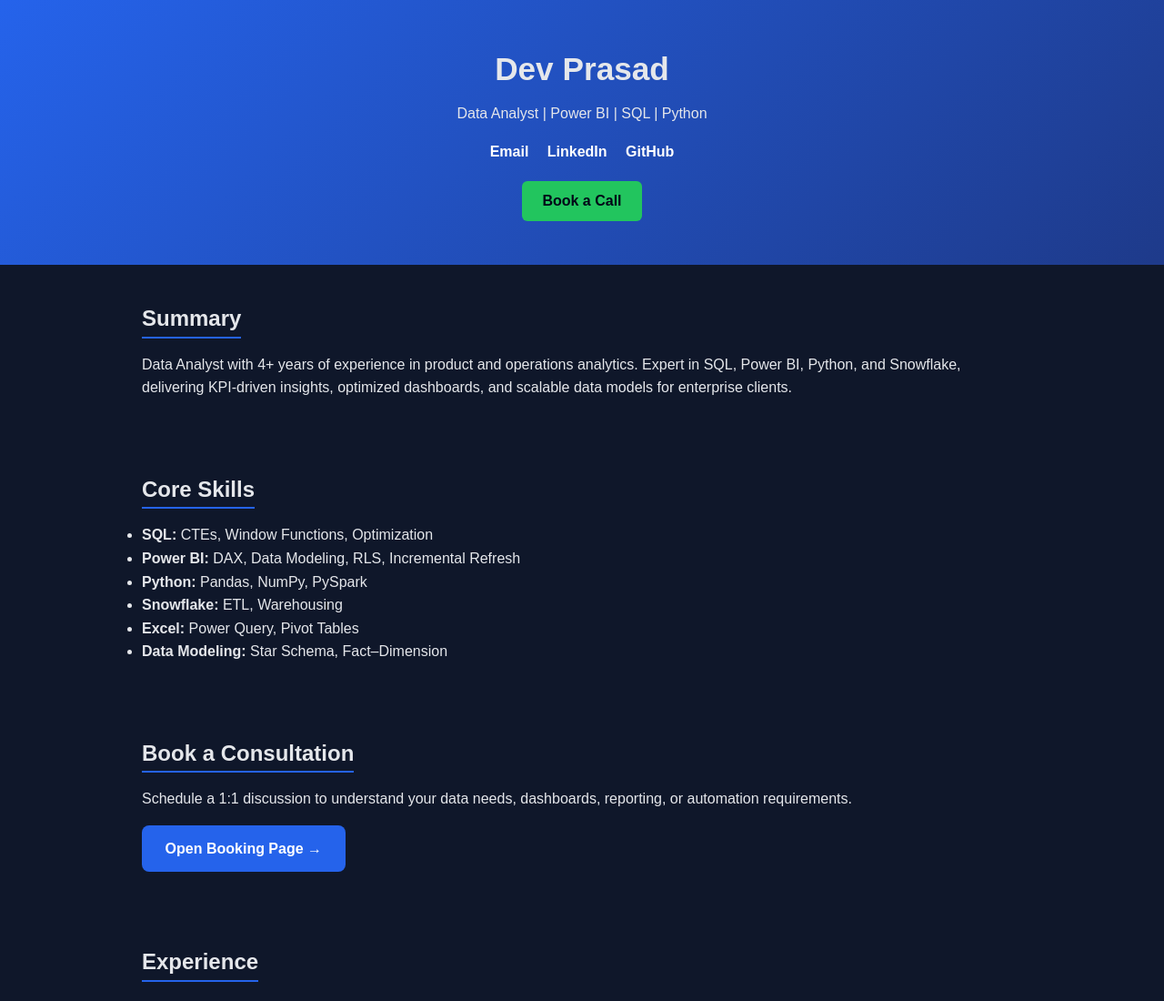
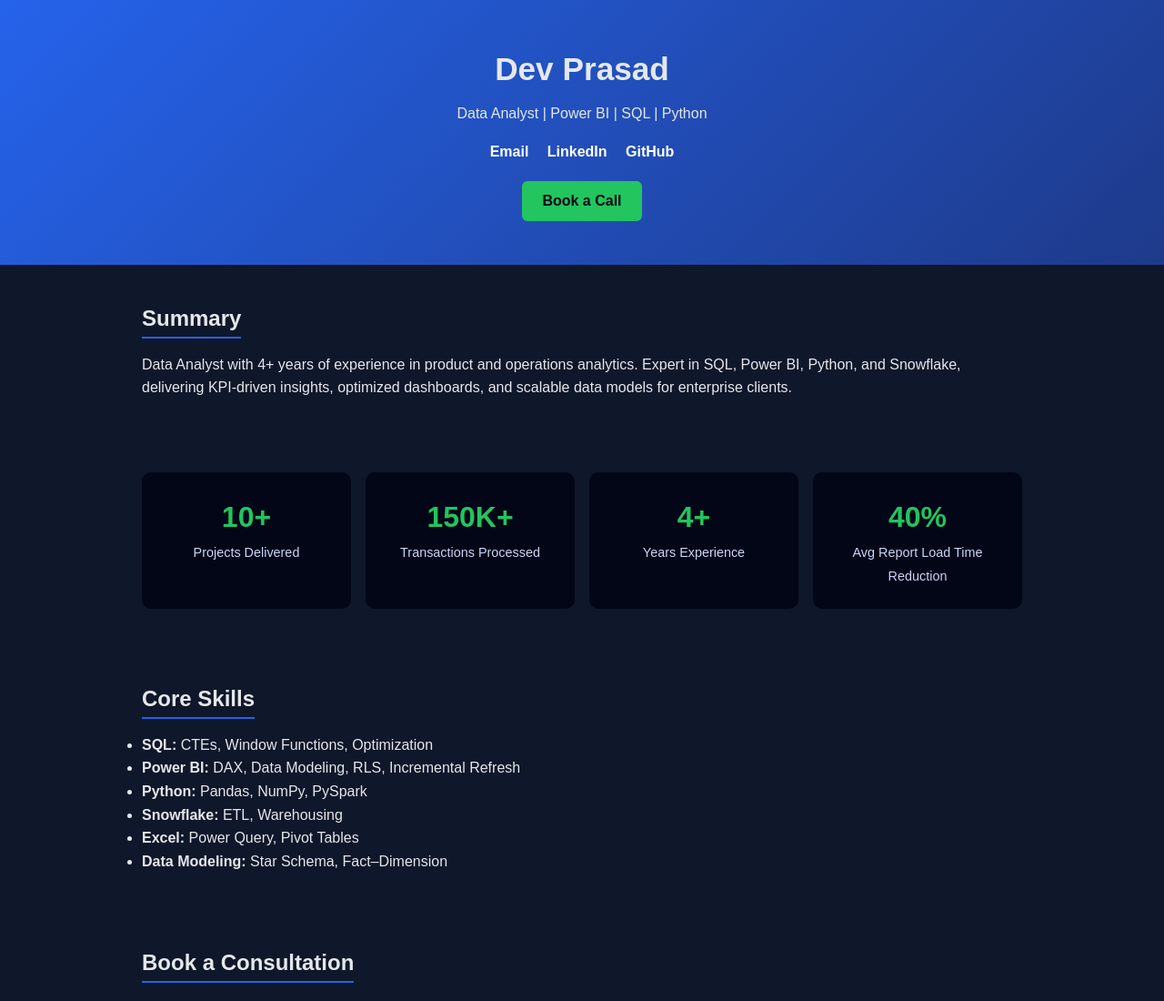
Before and after one commit to devprasads/devprasads.github.io, a plain HTML site: page index.html in a window 1280 px wide. Shown: the top 1100 px of the page at 91% size. Drawn offline with Linux system fonts and the light colour scheme.

Commit message:
Add KPI section with performance metrics

```diff
--- a/index.html
+++ b/index.html
@@ -35,6 +35,32 @@
     Expert in SQL, Power BI, Python, and Snowflake, delivering KPI-driven insights,
     optimized dashboards, and scalable data models for enterprise clients.
   </p>
+</section>
+
+  <section class="section kpi-section">
+  <div class="kpi-grid">
+
+    <div class="kpi-card">
+      <span class="kpi-number">10+</span>
+      <span class="kpi-label">Projects Delivered</span>
+    </div>
+
+    <div class="kpi-card">
+      <span class="kpi-number">150K+</span>
+      <span class="kpi-label">Transactions Processed</span>
+    </div>
+
+    <div class="kpi-card">
+      <span class="kpi-number">4+</span>
+      <span class="kpi-label">Years Experience</span>
+    </div>
+
+    <div class="kpi-card">
+      <span class="kpi-number">40%</span>
+      <span class="kpi-label">Avg Report Load Time Reduction</span>
+    </div>
+
+  </div>
 </section>
 
 <section class="section">
```
